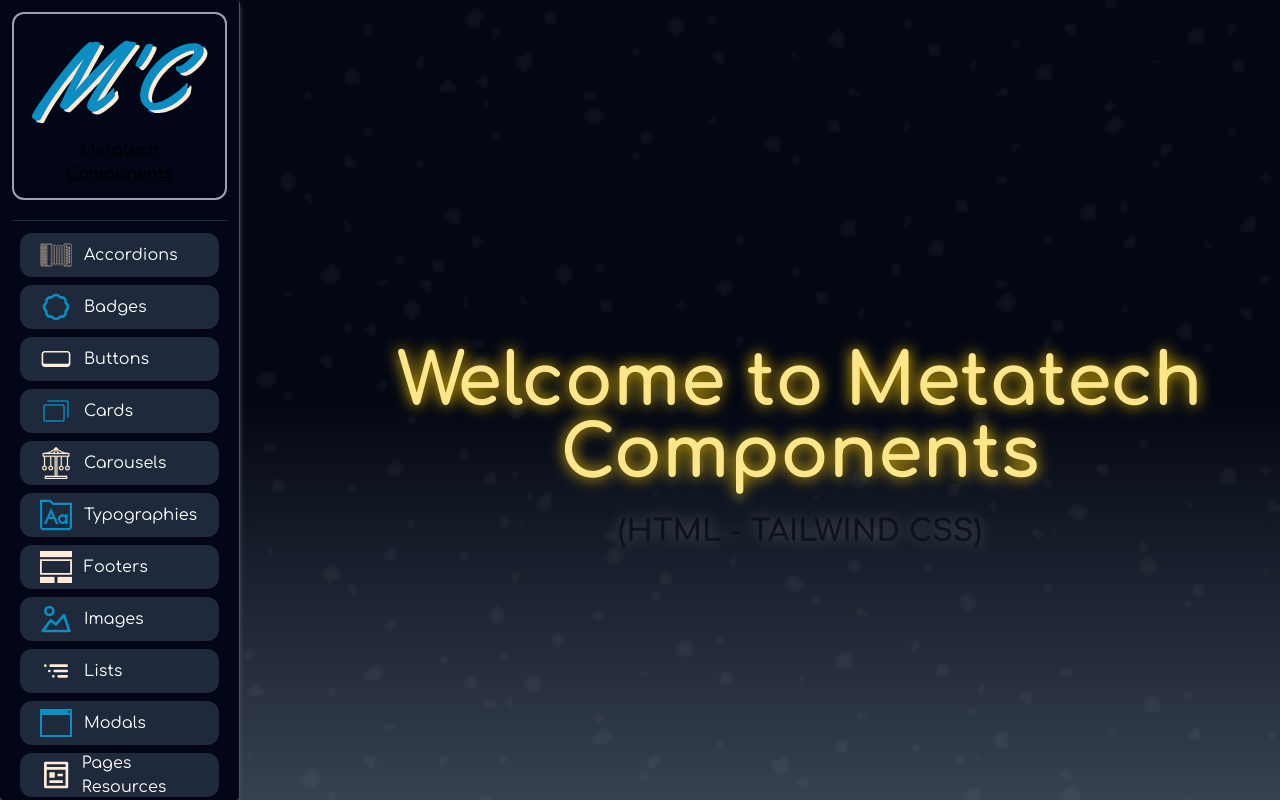
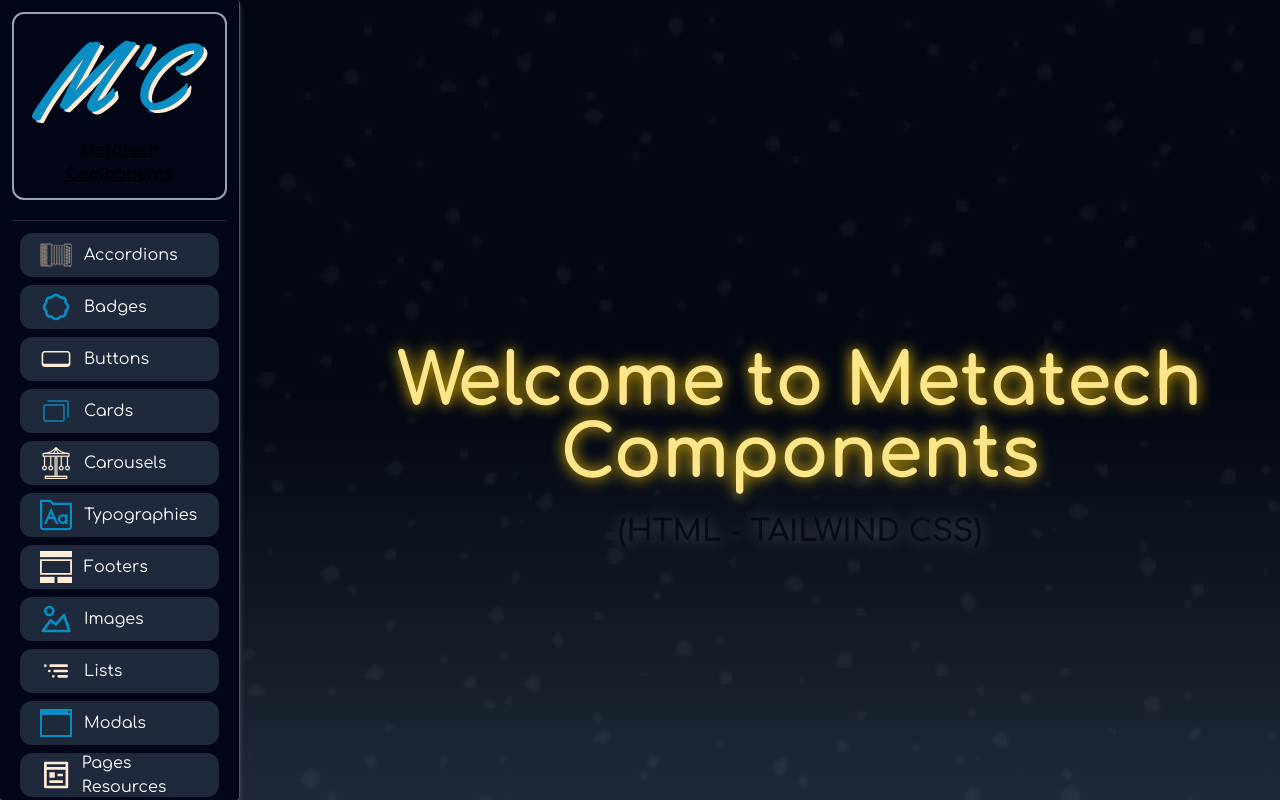
Before and after one commit to metatech-programmer/components_css, a React (Vite) app: page / in a window 1280 px wide. Built offline with nearby package versions, Linux system fonts and the light colour scheme.

Commit message:
update bgcolor

```diff
--- a/src/App.jsx
+++ b/src/App.jsx
@@ -7,7 +7,7 @@ import { Router } from "wouter";
 function App() {
 	return (
 		<Router>
-			<div className="w-screen h-screen font-sans dark:text-slate-200 overflow-auto bg-gradient-to-t from-gray-700 to-50% to-gray-950">
+			<div className="w-screen h-screen font-sans dark:text-slate-200 overflow-auto bg-gradient-to-t from-gray-800 to-50% to-gray-950">
 				<Header />
 				<Main />
 				<Footer />
```
